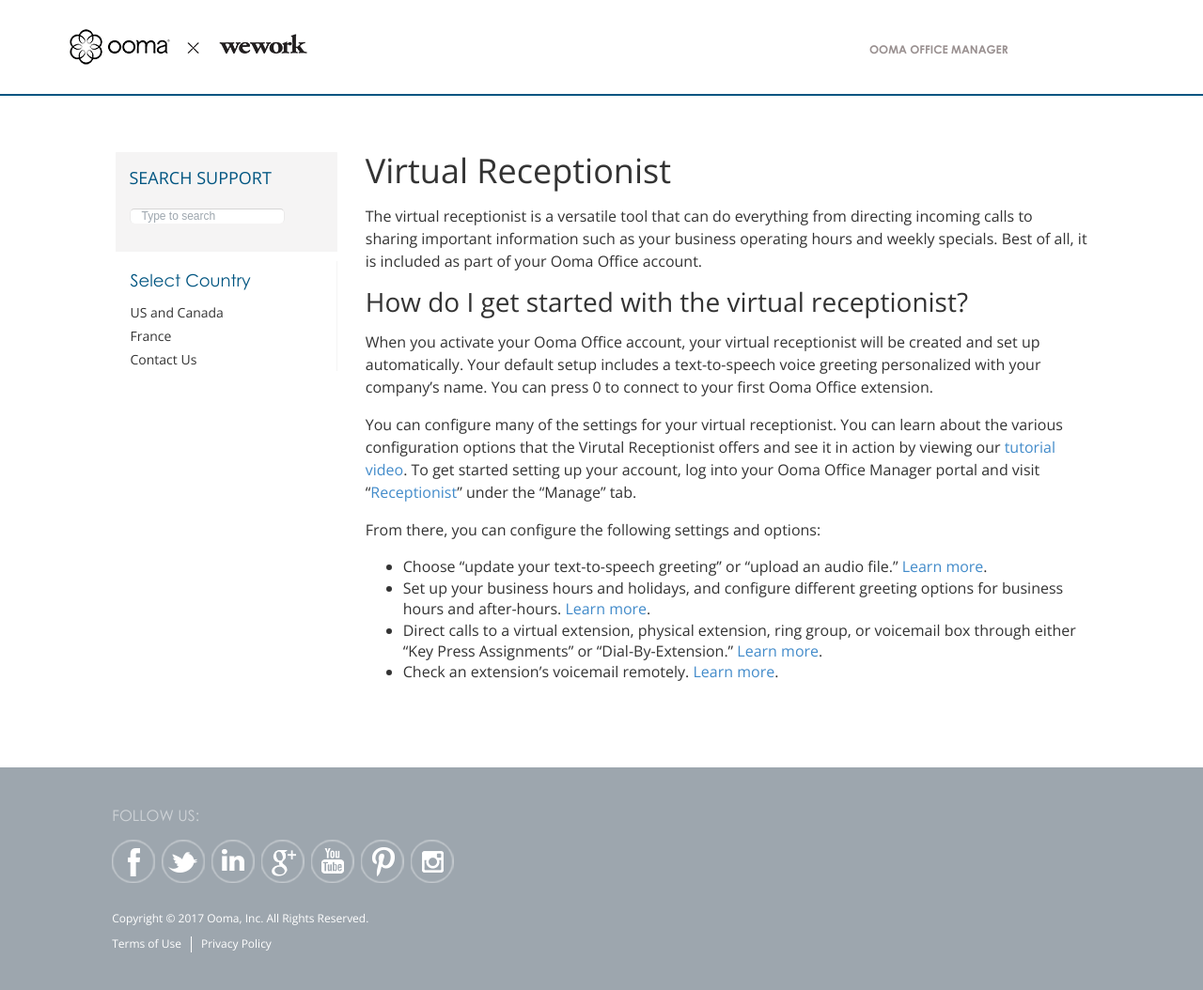
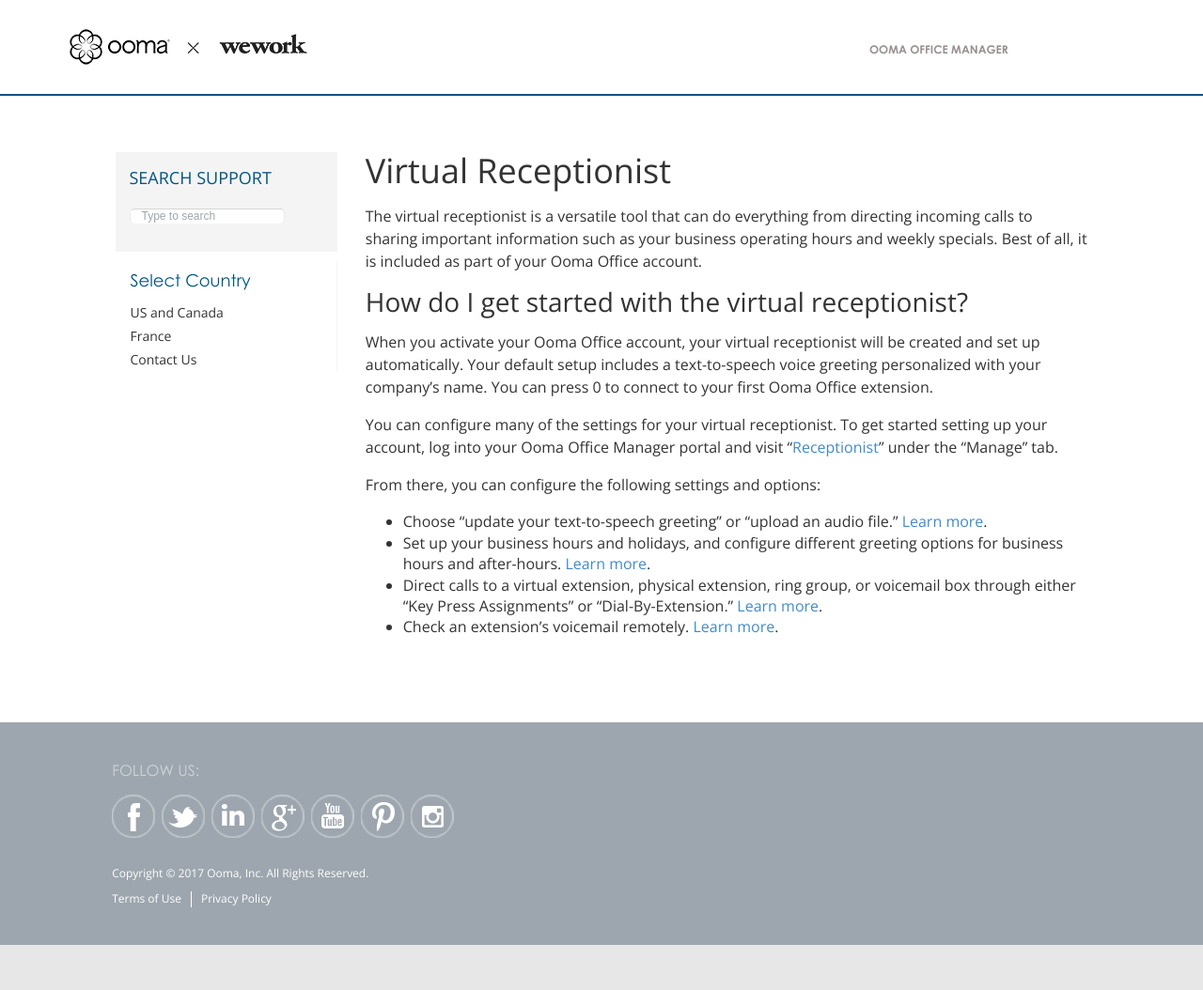
Before and after one commit to jchai002/choir-justice-supplies, a Jekyll site: the page built from fr/en/virtual-receptionist.markdown, in a window 1280 px wide. Shown: the whole page at 94% size. Built offline with Jekyll 4.4.1, drawn with Linux system fonts in a browser that asks for light colours; nearby versions of some CDN libraries; comment, search, counter and statistics services are not loaded; after the commit the page ends 1006 px from its top, so only the background shows below that.

Commit message:
Remove video tutorials

```diff
--- a/fr/en/conference-server.markdown
+++ b/fr/en/conference-server.markdown
@@ -14,7 +14,7 @@
 
 ## How do I set up a conference server?
 
-You can add a conference server to your account by [viewing our video tutorial](https://youtu.be/apkA-5DlbQA), or by following the directions below:
+You can add a conference server to your account by following the directions below:
 
 1. Log into your Ooma Office Manager at [http://office.ooma.com](http://office.ooma.com/) and navigate to "[Conferences](http://office.ooma.com/#conferences)" under the "Setup" tab, as shown in the following illustration: \\
    ![conference server tab]({{ site.baseurl }}/assets/images/ooma_office_manager/conference_server_tab.png)
--- a/fr/en/end-user-portal-administration.markdown
+++ b/fr/en/end-user-portal-administration.markdown
@@ -14,7 +14,7 @@
 
 ## What is the Ooma End User Portal?
 
-The Ooma Office for WeWork End User Portal gives Ooma Office users the ability to manage their extension. Each user has his or her own individual login to manage and listen to voicemails, check call logs, and update extension preferences from within a web browser. [This video tutorial](https://youtu.be/_mHhrBbPX2s) contains an overview of the End User Portal and all of its functionality.
+The Ooma Office for WeWork End User Portal gives Ooma Office users the ability to manage their extension. Each user has his or her own individual login to manage and listen to voicemails, check call logs, and update extension preferences from within a web browser.
 
 ## How do I create a user account for the End User Portal?
 
--- a/fr/en/mapping-phone-numbers.markdown
+++ b/fr/en/mapping-phone-numbers.markdown
@@ -10,7 +10,7 @@
 
 Having multiple phone numbers allows your customers to bypass the virtual receptionist and reach out directly to the employee or extension that they wish to contact with. You can also purchase additional phone numbers if you need to map multiple phone numbers from different area codes to one or more extensions.
 
-You can update the default destination for all phone numbers with phone number mapping. For a video tour of the interface that you will use to manage your phone numbers, check out our [web tutorial](https://youtu.be/ew1EqSM-Bxg).
+You can update the default destination for all phone numbers with phone number mapping.
 
 1. Table of Contents
 {:toc}
--- a/fr/en/ooma-office-mobile-app-administrator-faq.markdown
+++ b/fr/en/ooma-office-mobile-app-administrator-faq.markdown
@@ -22,7 +22,7 @@
 
 ## How do I enable the Ooma Office mobile app for a user account?
 
-You can enable the mobile app for a user by following the instructions in the online web tutorial located [here](https://www.youtube.com/watch?v=kNUPwWJualM&feature=youtu.be), or by following the directions below:
+You can enable the mobile app for a user by following the directions below:
 
 1. Log into the Ooma Office Manager at [http://office.ooma.com](http://office.ooma.com) and navigate to "[Extensions](http://office.ooma.com/#extensions)" under the "Setup" tab.
 2. Click on the user to whom you would like to add the Mobile App.
--- a/fr/en/ooma-office-mobile-app.markdown
+++ b/fr/en/ooma-office-mobile-app.markdown
@@ -28,7 +28,7 @@
 
 ## How do I get started with Ooma Office Mobile?
 
-First, make your Ooma Office system administrator has enabled Mobile App on your extension. The administrator can enable the Mobile App by following the directions in the online tutorial located [here](https://www.youtube.com/watch?v=kNUPwWJualM&feature=youtu.be), or by following the steps outlined beolow:
+First, make your Ooma Office system administrator has enabled Mobile App on your extension. The administrator can enable the Mobile App by following the steps outlined beolow:
 
 1. Log into the Ooma Office Manager at [http://office.ooma.com](http://office.ooma.com) and navigate to "[Extensions](http://office.ooma.com/#extensions)" under the "Setup" tab.
 2. Click on the user to whom you would like to add the Mobile App.
--- a/fr/en/virtual-receptionist.markdown
+++ b/fr/en/virtual-receptionist.markdown
@@ -12,7 +12,7 @@
 
 When you activate your Ooma Office account, your virtual receptionist will be created and set up automatically. Your default setup includes a text-to-speech voice greeting personalized with your company's name. You can press 0 to connect to your first Ooma Office extension.
 
-You can configure many of the settings for your virtual receptionist. You can learn about the various configuration options that the Virutal Receptionist offers and see it in action by viewing our [tutorial video](https://youtu.be/Jiq8v2GGsvU). To get started setting up your account, log into your Ooma Office Manager portal and visit "[Receptionist](https://office.ooma.com/#virtual_receptionist)" under the "Manage" tab.
+You can configure many of the settings for your virtual receptionist. To get started setting up your account, log into your Ooma Office Manager portal and visit "[Receptionist](https://office.ooma.com/#virtual_receptionist)" under the "Manage" tab.
 
 From there, you can configure the following settings and options:
 
```
